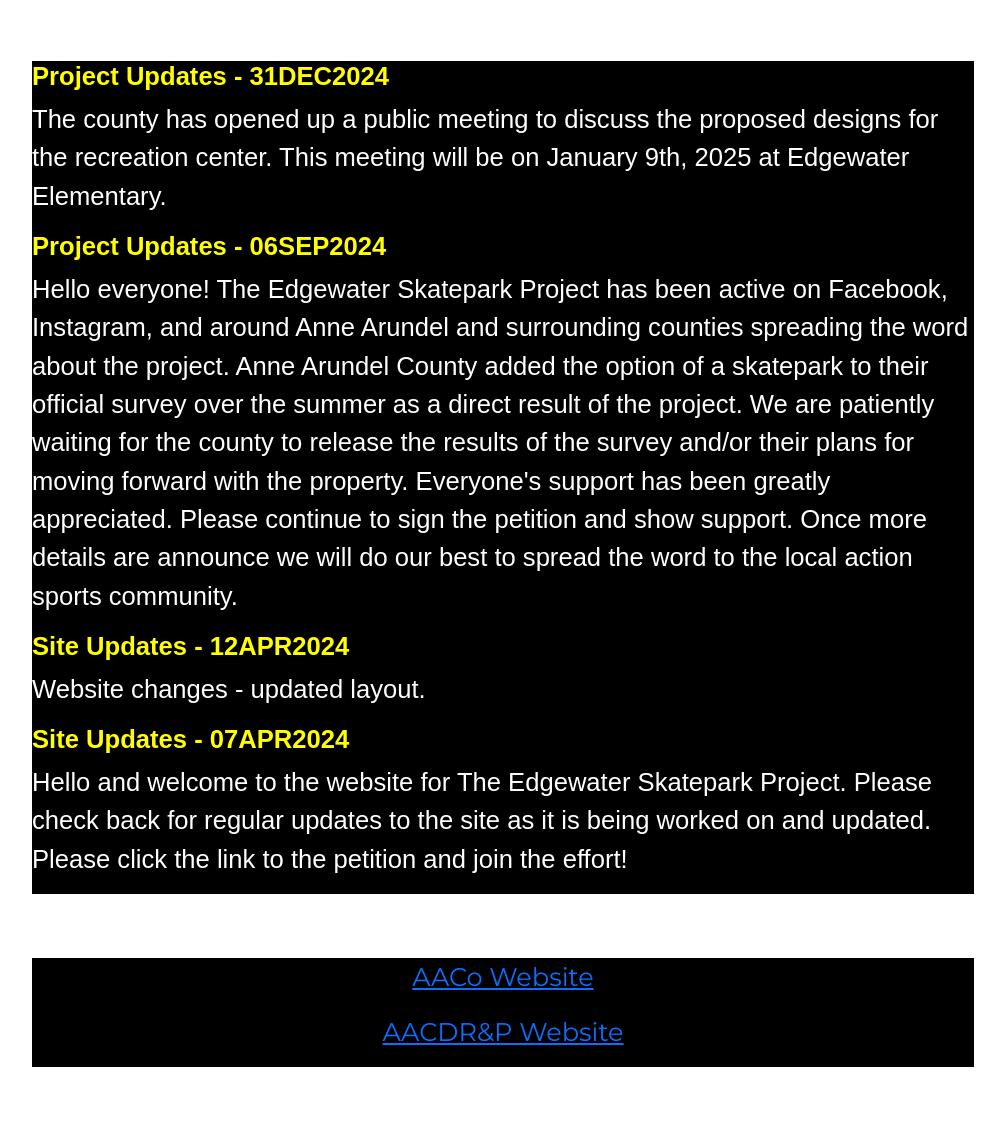
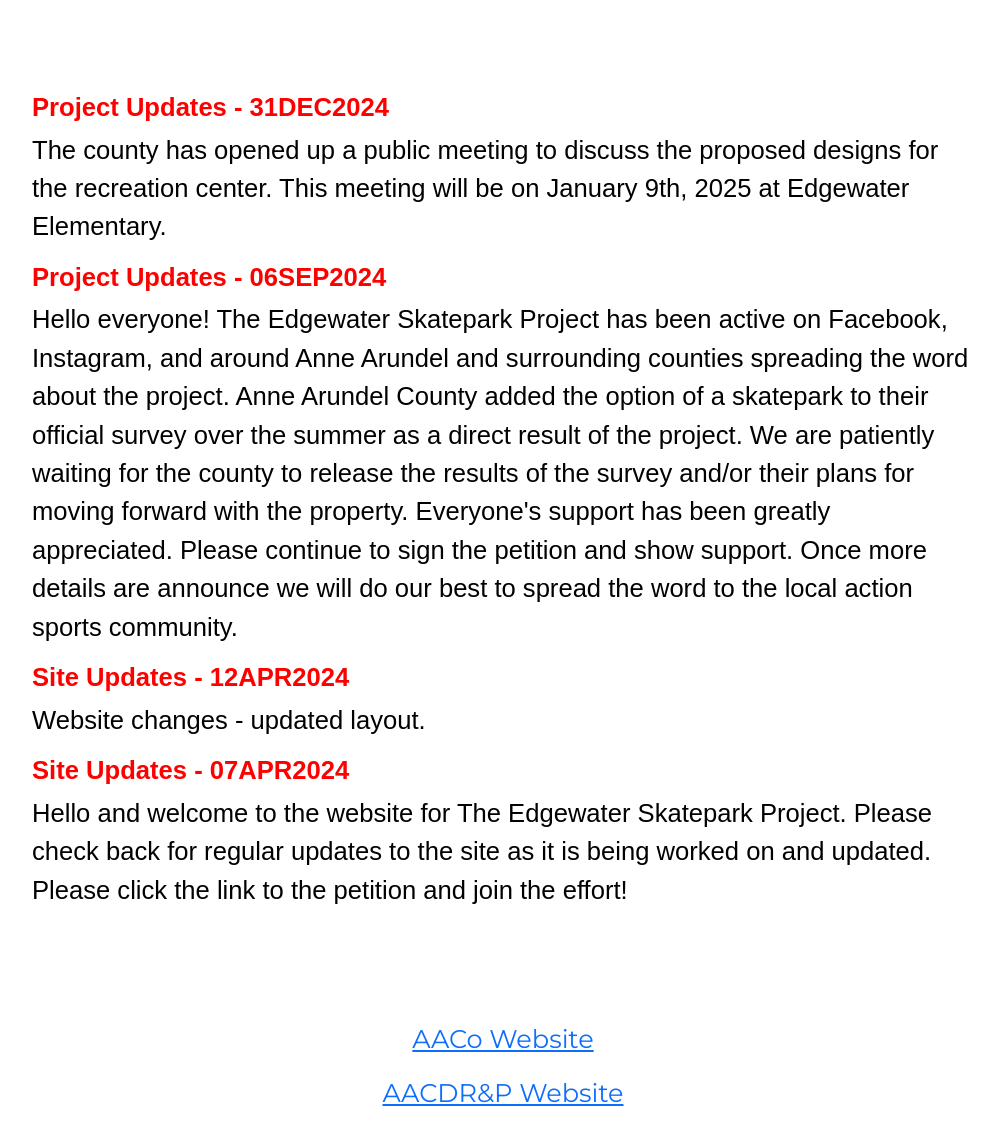
Before and after one commit to Broomband/edgewaterskatepark, a plain HTML site: page testindex.html in a window 1280 px wide. Shown: the part 1259-2390 px from the top of the page, without its empty margins (137-1142 px from the left). Drawn offline with nearby package versions, Linux system fonts and the light colour scheme.

Commit message:
Update testindex.html

```diff
--- a/testindex.html
+++ b/testindex.html
@@ -96,21 +96,23 @@
 
     <div class="container-fluid padding" id="news">
         <center>
+            <B><h1 style="font-size:2vw;"><FONT FACE="Arial" color="white">NEWS</h1></FONT></B>
+            <p>
             <p>
                 <TABLE WIDTH="75%" BORDER="0" CELLSPACING="0" CELLPADDING="0">
                     <TR>
-                        <TD BGCOLOR="BLACK">
-                            <B><h1 style="font-size:2vw;"><FONT FACE="Arial" color="Yellow">Project Updates - 31DEC2024</h1></FONT></B>
-                            <p style="font-size:2vw;"><FONT FACE="Arial" color="white">The county has opened up a public meeting to discuss the proposed designs for the recreation center. This meeting will be on January 9th, 2025 at Edgewater Elementary.</p></FONT>
+                        <TD BGCOLOR="white">
+                            <B><h1 style="font-size:2vw;"><FONT FACE="Arial" color="red">Project Updates - 31DEC2024</h1></FONT></B>
+                            <p style="font-size:2vw;"><FONT FACE="Arial" color="black">The county has opened up a public meeting to discuss the proposed designs for the recreation center. This meeting will be on January 9th, 2025 at Edgewater Elementary.</p></FONT>
 
-                            <B><h1 style="font-size:2vw;"><FONT FACE="Arial" color="Yellow">Project Updates - 06SEP2024</h1></FONT></B>
-                            <p style="font-size:2vw;"><FONT FACE="Arial" color="white">Hello everyone! The Edgewater Skatepark Project has been active on Facebook, Instagram, and around Anne Arundel and surrounding counties spreading the word about the project. Anne Arundel County added the option of a skatepark to their official survey over the summer as a direct result of the project. We are patiently waiting for the county to release the results of the survey and/or their plans for moving forward with the property. Everyone's support has been greatly appreciated. Please continue to sign the petition and show support. Once more details are announce we will do our best to spread the word to the local action sports community.</p></FONT>
+                            <B><h1 style="font-size:2vw;"><FONT FACE="Arial" color="red">Project Updates - 06SEP2024</h1></FONT></B>
+                            <p style="font-size:2vw;"><FONT FACE="Arial" color="black">Hello everyone! The Edgewater Skatepark Project has been active on Facebook, Instagram, and around Anne Arundel and surrounding counties spreading the word about the project. Anne Arundel County added the option of a skatepark to their official survey over the summer as a direct result of the project. We are patiently waiting for the county to release the results of the survey and/or their plans for moving forward with the property. Everyone's support has been greatly appreciated. Please continue to sign the petition and show support. Once more details are announce we will do our best to spread the word to the local action sports community.</p></FONT>
 
-                            <B><h1 style="font-size:2vw;"><FONT FACE="Arial" color="Yellow">Site Updates - 12APR2024</h1></FONT></B>
-                            <p style="font-size:2vw;"><FONT FACE="Arial" color="white">Website changes - updated layout. </p></FONT>
+                            <B><h1 style="font-size:2vw;"><FONT FACE="Arial" color="red">Site Updates - 12APR2024</h1></FONT></B>
+                            <p style="font-size:2vw;"><FONT FACE="Arial" color="black">Website changes - updated layout. </p></FONT>
 
-                            <B><h1 style="font-size:2vw;"><FONT FACE="Arial" color="Yellow">Site Updates - 07APR2024</h1></FONT></B>
-                            <p style="font-size:2vw;"><FONT FACE="Arial" color="white">Hello and welcome to the website for The Edgewater Skatepark Project. Please check back for regular updates to the site as it is being worked on and updated. Please click the link to the petition and join the effort!</p></FONT>
+                            <B><h1 style="font-size:2vw;"><FONT FACE="Arial" color="red">Site Updates - 07APR2024</h1></FONT></B>
+                            <p style="font-size:2vw;"><FONT FACE="Arial" color="black">Hello and welcome to the website for The Edgewater Skatepark Project. Please check back for regular updates to the site as it is being worked on and updated. Please click the link to the petition and join the effort!</p></FONT>
                         </TD>
                     </TR>
                 </TABLE>
@@ -122,10 +124,11 @@
 
     <div class="container-fluid padding" id="aacoresources">
         <center>
+        <B><h1 style="font-size:2vw;"><FONT FACE="Arial" color="white">AACO Resources</h1></FONT></B>
             <p>
                 <TABLE WIDTH="75%" BORDER="0" CELLSPACING="0" CELLPADDING="0">
                     <TR>
-                        <TD BGCOLOR="BLACK">
+                        <TD BGCOLOR="white">
                             <CENTER>
                             <p style="font-size:2vw;"><a href="https://www.aacounty.org/">AACo Website</a></p>
                             <p style="font-size:2vw;"><a href="https://www.aacounty.org/recreation-parks">AACDR&P Website</a></p>
```
